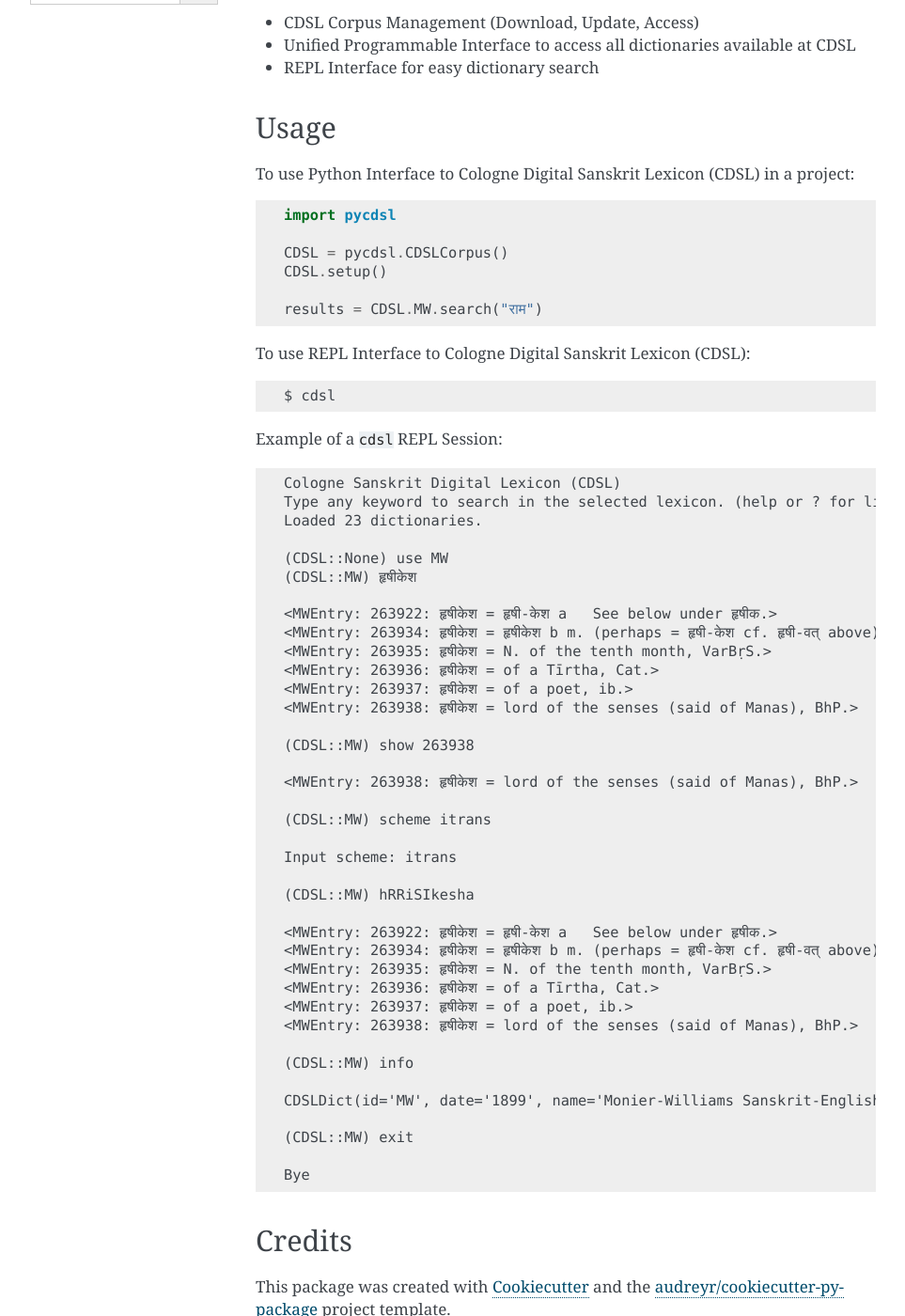
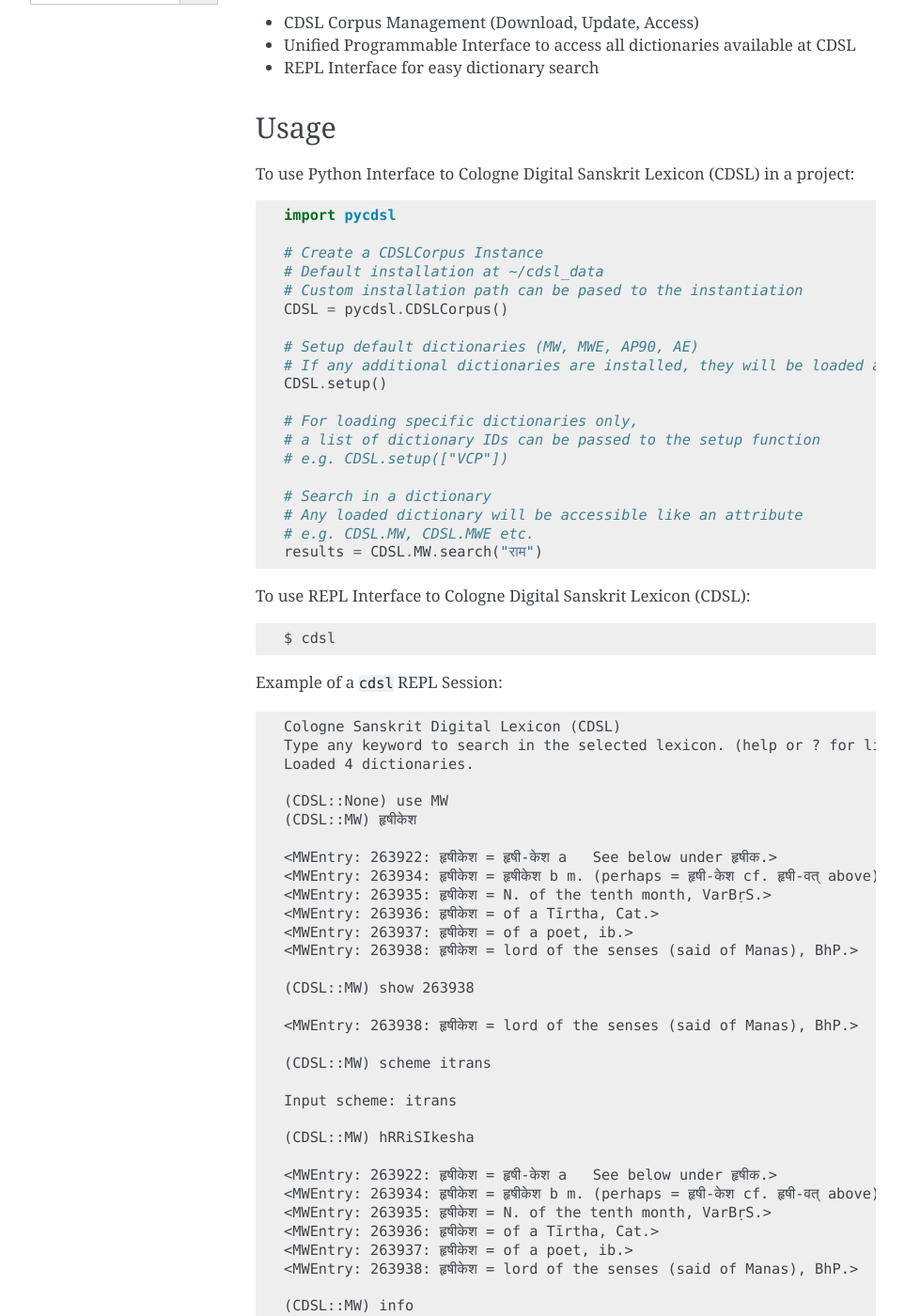
Before and after one commit to hrishikeshrt/PyCDSL, a Sphinx documentation site: the page built from docs/readme.rst, in a window 1280 px wide and 1400 px high, scrolled down 376 px. Shown: the whole window at 94% size, without its empty margins (148-1111 px from the left). Built offline with Sphinx 7.4.7, drawn with Linux system fonts in a browser that asks for light colours; some of the changed text lies outside the part shown.

```diff
--- a/README.rst
+++ b/README.rst
@@ -38,9 +38,22 @@ To use Python Interface to Cologne Digital Sanskrit Lexicon (CDSL) in a project:
 
     import pycdsl
 
+    # Create a CDSLCorpus Instance
+    # Default installation at ~/cdsl_data
+    # Custom installation path can be pased to the instantiation
     CDSL = pycdsl.CDSLCorpus()
+
+    # Setup default dictionaries (MW, MWE, AP90, AE)
+    # If any additional dictionaries are installed, they will be loaded as well
     CDSL.setup()
 
+    # For loading specific dictionaries only,
+    # a list of dictionary IDs can be passed to the setup function
+    # e.g. CDSL.setup(["VCP"])
+
+    # Search in a dictionary
+    # Any loaded dictionary will be accessible like an attribute
+    # e.g. CDSL.MW, CDSL.MWE etc.
     results = CDSL.MW.search("राम")
 
 
@@ -53,7 +66,7 @@ Example of a :code:`cdsl` REPL Session::
 
     Cologne Sanskrit Digital Lexicon (CDSL)
     Type any keyword to search in the selected lexicon. (help or ? for list of options)
-    Loaded 23 dictionaries.
+    Loaded 4 dictionaries.
 
     (CDSL::None) use MW
     (CDSL::MW) हृषीकेश
```
Also changed, not shown: docs/usage.rst (+13 -0 lines).
